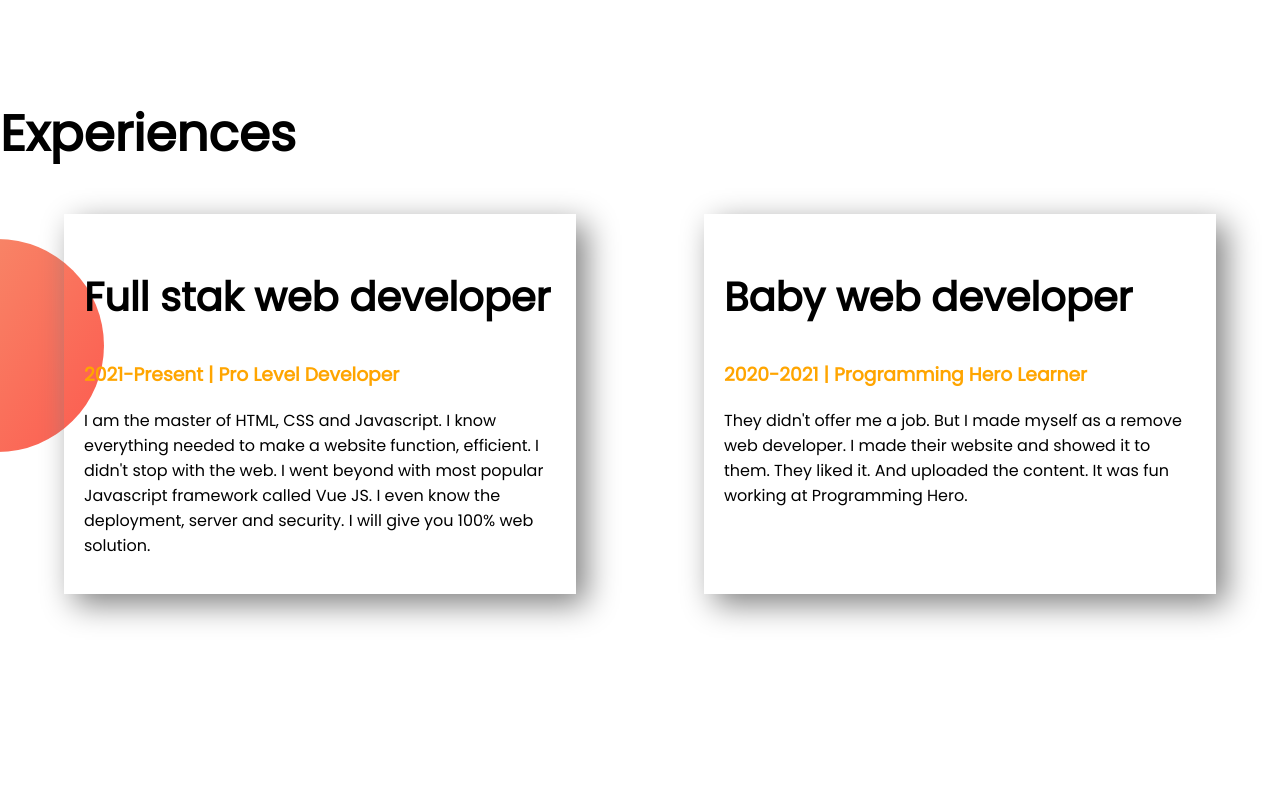
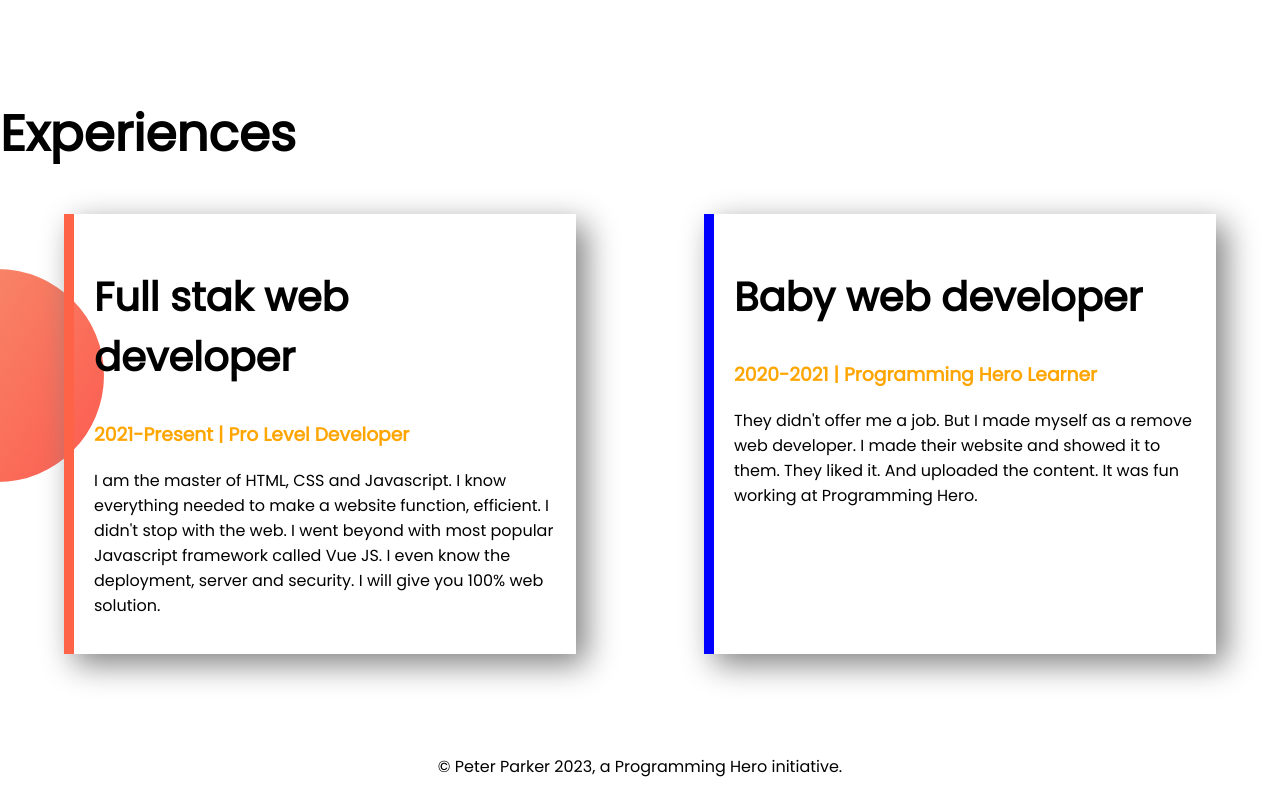
Before and after one commit to TFMahabub/mahabub-portfolio, a plain HTML site: page index.html in a window 1280 px wide. Shown: the part 1017-1812 px from the top of the page. Before the commit the page ends 1711 px from the top, so only its background shows below. Drawn offline with Linux system fonts and the light colour scheme.

Commit message:
style border and footer

```diff
--- a/index.html
+++ b/index.html
@@ -37,12 +37,12 @@
 <section class="experience-area">
   <h1>Experiences</h1>
   <div class="flexible-container fexible">
-    <div class="experience-item">
+    <div class="experience-item border-blue">
       <h2>Full stak web developer</h2>
       <h3 class="orange-color">2021-Present | Pro Level Developer</h3>
       <p>I am the master of HTML, CSS and Javascript. I know everything needed to make a website function, efficient. I didn't stop with the web. I went beyond with most popular Javascript framework called Vue JS. I even know the deployment, server and security. I will give you 100% web solution.</p>
     </div>
-    <div class="experience-item">
+    <div class="experience-item border-orange">
       <h2>Baby web developer</h2>
       <h3 class="orange-color">2020-2021 | Programming Hero Learner</h3>
       <p>They didn't offer me a job. But I made myself as a remove web developer. I made their website and showed it to them. They liked it. And uploaded the content. It was fun working at Programming Hero.</p>
@@ -50,4 +50,7 @@
   </div>
 </section>
 </body>
+<footer>
+  <p>© Peter Parker 2023, a Programming Hero initiative.</p>
+</footer>
 </html>
--- a/style.css
+++ b/style.css
@@ -53,3 +53,12 @@ h2{
   background-repeat: no-repeat;
   background-position: left;
 }
+.border-blue{
+  border-left: 10px solid tomato;
+}
+.border-orange{
+  border-left: 10px solid blue;
+}
+footer{
+  text-align: center;
+}
```
